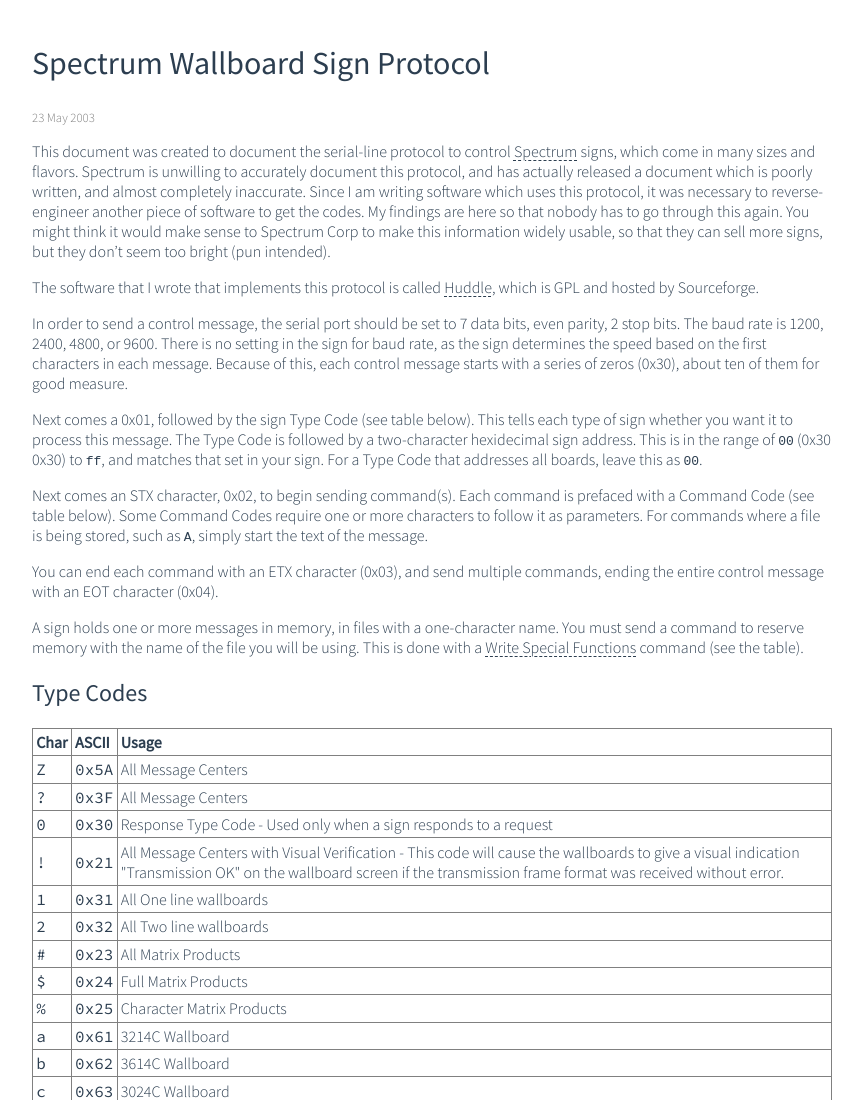
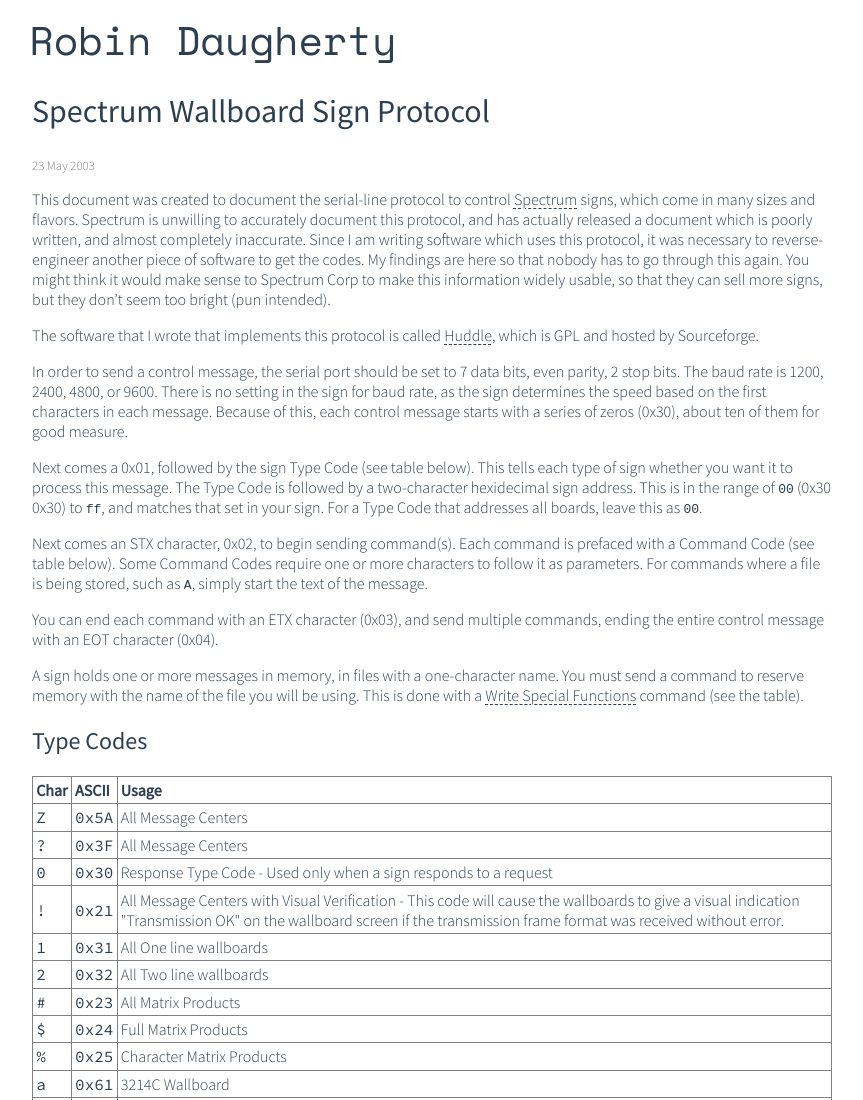
Before and after one commit to RobinDaugherty/www, an Astro site: page /posts/2003-05-23-spectrum-wallboard-sign-protocol in a window 1280 px wide. Shown: the top 1100 px of the page, without its empty margins (208-1071 px from the left). Built offline with nearby package versions, Linux system fonts and the light colour scheme; Astro itself is replaced by a stand-in of ours; a web font is replaced by a local one.

Commit message:
Make PostLayout a layout

```diff
--- a/src/layouts/PostLayout.astro
+++ b/src/layouts/PostLayout.astro
@@ -1,71 +1,35 @@
 ---
-import type { CollectionEntry } from 'astro:content';
 import Layout from './MainLayout.astro';
-import FormattedDate from '../components/FormattedDate.astro';
-import { Picture } from 'astro:assets';
 
 type Props = {
-	post: CollectionEntry<'post'>;
+	pageTitle: string | undefined;
+	pageDescription?: string | undefined;
+	publishedDate?: Date | undefined;
 };
 
-const { post } = Astro.props;
-const { title, description, heroImage, publishedDate, updatedDate } = post.data;
-const { Content } = await post.render();
+const { pageTitle, pageDescription, publishedDate } = Astro.props;
 ---
 
-<Layout pageTitle={title} pageDescription={description}>
-	<article>
-		<div class="article-header">
-			{
-				heroImage && (
-					<hero>
-						<Picture src={heroImage} alt="" />
-					</hero>
-				)
-			}
-			<h1>{title}</h1>
-			<div class="pub-date">
-				<FormattedDate date={publishedDate} />
-				{
-					updatedDate && (
-						<>
-							{' '}
-							<span>
-								(Updated on <FormattedDate date={updatedDate} />)
-							</span>
-						</>
-					)
-				}
-			</div>
-		</div>
-		<Content />
-		<p><a href="/">Back to root</a></p>
-	</article>
+<Layout
+	pageTitle={pageTitle}
+	pageDescription={pageDescription}
+	publishedDate={publishedDate}
+>
+	<h1><a href="/">Robin Daugherty</a></h1>
+	<slot />
 </Layout>
-<style is:global>
+
+<style>
 	h1 {
-		font-size: 2em;
-	}
-
-	.pub-date {
-		font-family: var(--font-headings);
-		font-size: 80%;
-		color: var(--color-secondary);
-	}
-
-	pre {
-		font-family: 'Source Code Pro', 'Courier New', Courier, monospace;
-	}
-
-	table {
-		border-collapse: collapse;
-		th,
-		td {
-			padding: 0.2em;
-			border: 1pt solid var(--color-secondary);
-		}
-		th {
-			text-align: left;
+		font-family: var(--font-headline);
+		font-weight: 400;
+		font-size: 2.5rem;
+		line-height: 3rem;
+		margin: 0;
+		margin-left: -0.07em;
+		a {
+			text-decoration: none;
+			color: inherit;
 		}
 	}
 </style>
--- a/src/pages/posts/[slug].astro
+++ b/src/pages/posts/[slug].astro
@@ -1,6 +1,8 @@
 ---
 import { type CollectionEntry, getCollection } from 'astro:content';
 import Layout from '../../layouts/PostLayout.astro';
+import FormattedDate from '../../components/FormattedDate.astro';
+import { Picture } from 'astro:assets';
 
 export const prerender = true;
 
@@ -20,6 +22,67 @@
 };
 
 const { post } = Astro.props;
+const { title, description, heroImage, publishedDate, updatedDate } = post.data;
+const { Content } = await post.render();
 ---
 
-<Layout post={post} />
+<Layout
+	pageTitle={title}
+	pageDescription={description}
+	publishedDate={publishedDate}
+>
+	<article>
+		<div class="article-header">
+			{
+				heroImage && (
+					<hero>
+						<Picture src={heroImage} alt="" />
+					</hero>
+				)
+			}
+			<h1>{title}</h1>
+			<div class="pub-date">
+				<FormattedDate date={publishedDate} />
+				{
+					updatedDate && (
+						<>
+							{' '}
+							<span>
+								(Updated on <FormattedDate date={updatedDate} />)
+							</span>
+						</>
+					)
+				}
+			</div>
+		</div>
+		<Content />
+		<p><a href="/">Back to root</a></p>
+	</article>
+</Layout>
+<style is:global>
+	h1 {
+		font-size: 2em;
+	}
+
+	.pub-date {
+		font-family: var(--font-headings);
+		font-size: 80%;
+		color: var(--color-secondary);
+	}
+
+	pre {
+		font-family: 'Source Code Pro', 'Courier New', Courier, monospace;
+	}
+
+	table {
+		border-collapse: collapse;
+		th,
+		td {
+			padding: 0.2em;
+			border: 1pt solid var(--color-secondary);
+		}
+		th {
+			text-align: left;
+		}
+	}
+</style>
```
